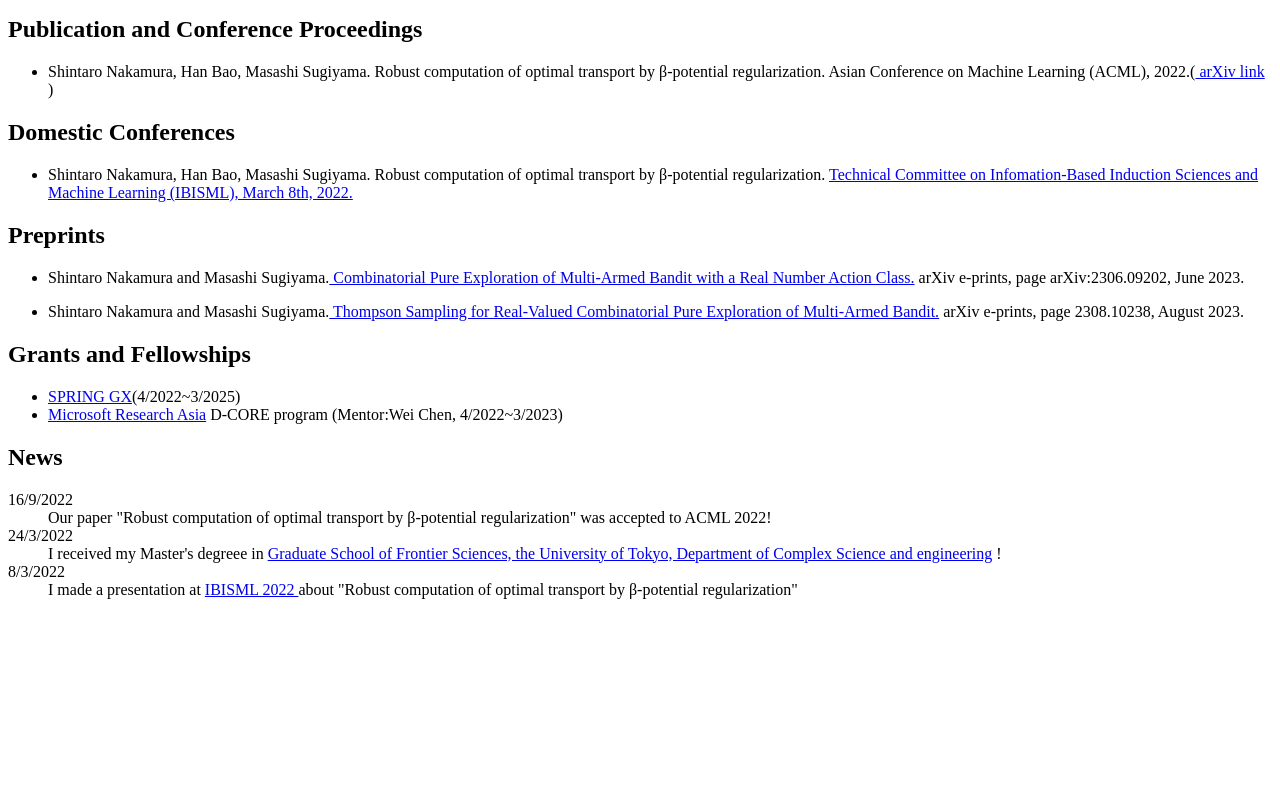
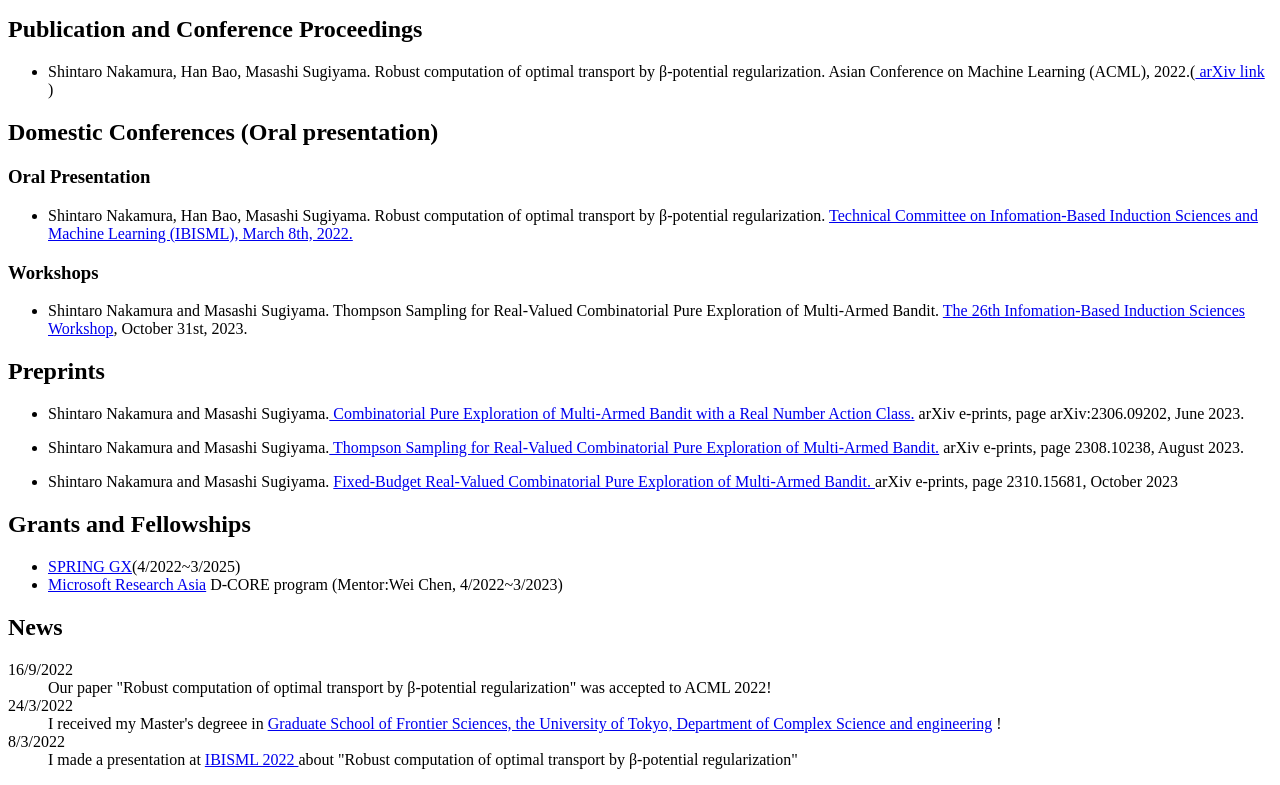
Before and after one commit to ShintaroNakamuraUT/ShintaroNakamuraUT.github.io, a plain HTML site: page index.html in a window 1280 px wide. Shown: the part 1520-2305 px from the top of the page. Before the commit the page ends 2135 px from the top, so only its background shows below. Drawn offline with Linux system fonts and the light colour scheme.

Commit message:
fixed-budget論文追加

```diff
--- a/index.html
+++ b/index.html
@@ -62,13 +62,18 @@
             </section>
             <ul><li>Shintaro Nakamura, Han Bao, Masashi Sugiyama. Robust computation of optimal transport by β-potential regularization. Asian Conference on Machine Learning (ACML), 2022.(<a href="https://arxiv.org/abs/2212.13251"> arXiv link </a>)</li></ul>
             <section >
-                <h2 id = "Domestic Conferences">Domestic Conferences</h2>
+                <h2 id = "Domestic Conferences">Domestic Conferences (Oral presentation)</h2>
+                <h3>Oral Presentation</h3>
                 <ul><li>Shintaro Nakamura, Han Bao, Masashi Sugiyama. Robust computation of optimal transport by β-potential regularization. <a href="https://ken.ieice.org/ken/program/index.php?mode=program&tgs_regid=9fcdf3e5e19dfafccb6106179618b61891a6e4ffe7c6b6530adda6abae8cec20&tgid=&layout=&lang=eng">Technical Committee on Infomation-Based Induction Sciences and Machine Learning (IBISML), March 8th, 2022.</a></li> </ul>
+                <h3>Workshops</h3>
+                <ul><li>Shintaro Nakamura and Masashi Sugiyama. Thompson Sampling for Real-Valued Combinatorial Pure Exploration of Multi-Armed Bandit. <a href="https://ibisml.org/ibis2023/posters/"> The 26th Infomation-Based Induction Sciences Workshop</a>, October 31st, 2023.</li></ul>
             </section>
             <section>
                 <h2 id = "Preprints">Preprints</h2>
                 <ul><li>Shintaro Nakamura and Masashi Sugiyama.<a href="https://arxiv.org/abs/2306.09202"> Combinatorial Pure Exploration of Multi-Armed Bandit with a Real Number Action Class.</a> arXiv e-prints, page arXiv:2306.09202, June 2023.</li> </ul>
                 <ul><li>Shintaro Nakamura and Masashi Sugiyama.<a href="http://arxiv.org/abs/2308.10238"> Thompson Sampling for Real-Valued Combinatorial Pure Exploration of Multi-Armed Bandit.</a> arXiv e-prints, page 2308.10238, August 2023.</li> </ul>
+                <ul><li>Shintaro Nakamura and Masashi Sugiyama. <a href="https://arxiv.org/pdf/2310.15681.pdf"> Fixed-Budget Real-Valued Combinatorial Pure Exploration of
+                    Multi-Armed Bandit. </a> arXiv e-prints, page 2310.15681, October 2023 </li></ul>
             </section>
             <section>
                 <h2 id = Grants>Grants and Fellowships</h2>
```
